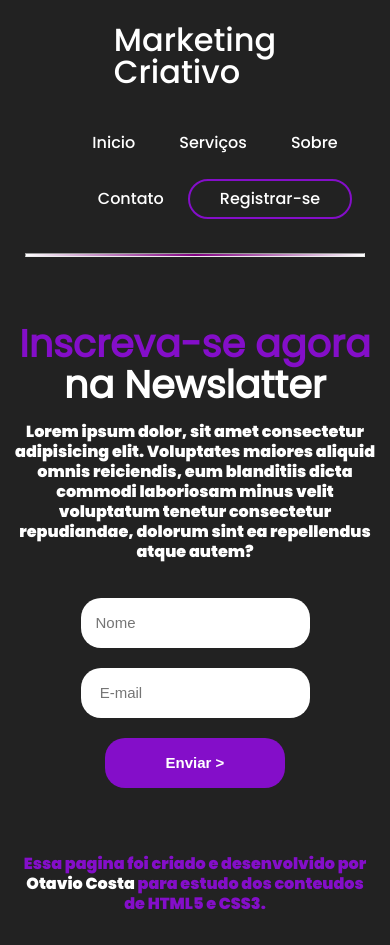
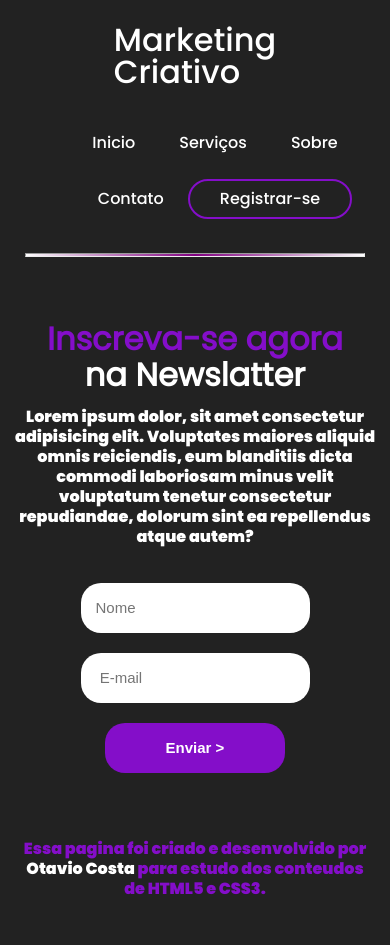
Before and after one commit to Otaviocxt/Estudo-Landing-Page, a plain HTML site: page index.html in a window 390 px wide. Drawn offline with Linux system fonts and the light colour scheme; files whose address does not match are found by name.

Commit message:
font size

```diff
--- a/estilo/media.css
+++ b/estilo/media.css
@@ -8,7 +8,7 @@
 
    }
    h2{
-    font-size: 38px;
+    font-size: 2rem;
     text-align: center;
    }
    p{
```
